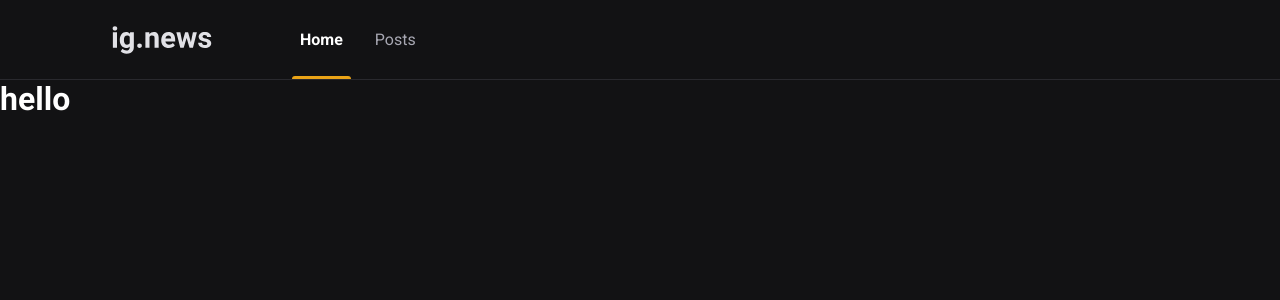
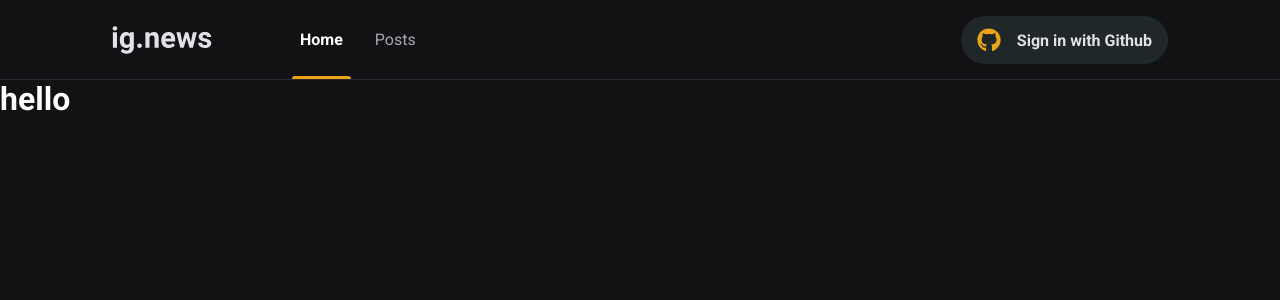
Before and after one commit to guivictorr/ig.news, a Next.js app: page / in a window 1280 px wide. Shown: the top 300 px of the page. Built offline with nearby package versions, Linux system fonts and the light colour scheme.

Commit message:
feat(signin): created sign in button

```diff
--- a/package.json
+++ b/package.json
@@ -12,6 +12,7 @@
     "next": "12.1.6",
     "react": "18.1.0",
     "react-dom": "18.1.0",
+    "react-icons": "^4.3.1",
     "sass": "^1.51.0"
   },
   "devDependencies": {
--- a/src/components/Header/index.tsx
+++ b/src/components/Header/index.tsx
@@ -1,3 +1,4 @@
+import { SignInButton } from 'components/SIgnInButton';
 import Image from 'next/image';
 import styles from './styles.module.scss';
 
@@ -10,6 +11,7 @@ export function Header() {
           <a className={styles.active}>Home</a>
           <a>Posts</a>
         </nav>
+        <SignInButton />
       </div>
     </header>
   );
--- a/src/components/Header/styles.module.scss
+++ b/src/components/Header/styles.module.scss
@@ -11,6 +11,10 @@
 
   display: flex;
   align-items: center;
+
+  button {
+    margin-left: auto;
+  }
 
   nav {
     margin-left: 5rem;
--- /dev/null
+++ b/src/components/SIgnInButton/index.tsx
@@ -0,0 +1,15 @@
+import { FaGithub } from 'react-icons/fa';
+import { FiX } from 'react-icons/fi';
+import styles from './styles.module.scss';
+
+export function SignInButton() {
+  const isUserLoggedIn = false;
+
+  return (
+    <button className={styles.signInButton}>
+      <FaGithub size={24} color={isUserLoggedIn ? '#04D361' : '#eba417'} />
+      <p>{isUserLoggedIn ? 'guivictorr' : 'Sign in with Github'}</p>
+      {isUserLoggedIn && <FiX size={24} color="#737380" />}
+    </button>
+  );
+}
--- /dev/null
+++ b/src/components/SIgnInButton/styles.module.scss
@@ -0,0 +1,27 @@
+.signInButton {
+  display: flex;
+  align-items: center;
+  justify-content: center;
+
+  height: 3rem;
+  background-color: var(--gray-850);
+  border-radius: 3rem;
+  border: none;
+  color: var(--gray-50);
+  padding: 1rem;
+  font-weight: 700;
+
+  transition: filter 0.2 ease-in-out;
+
+  &:hover {
+    filter: brightness(0.8);
+  }
+
+  svg:first-child {
+    margin-right: 1rem;
+  }
+
+  svg:last-child {
+    margin-left: 1.25rem;
+  }
+}
--- a/src/styles/global.scss
+++ b/src/styles/global.scss
@@ -9,6 +9,7 @@
   --gray-50: #e1e1e6;
   --gray-300: #a8a8b3;
   --gray-800: #29292e;
+  --gray-850: #1f2729;
   --gray-900: #121214;
   --cyan-500: #61dafb;
   --yellow-500: #eba417;
```
Also changed, not shown: 1 other file (tests, documents, lock files or other folders).
